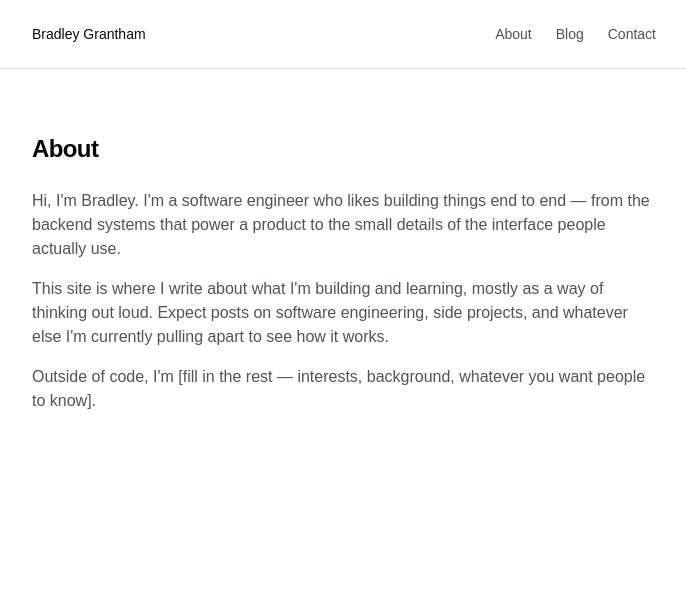
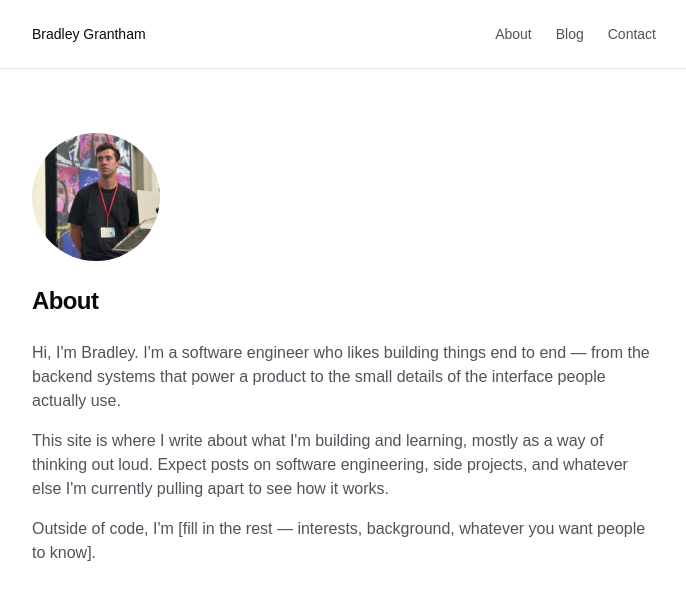
Before and after one commit to BradleyGrantham/bradleygrantham.com, a Next.js app: page /about in a window 1280 px wide. Shown: the top 600 px of the page, without its empty margins (296-982 px from the left). Built offline with nearby package versions, Linux system fonts and the light colour scheme.

Commit message:
Add profile picture to About page
Co-Authored-By: Claude Sonnet 5 <noreply@anthropic.com>

```diff
--- a/src/app/about/page.tsx
+++ b/src/app/about/page.tsx
@@ -1,4 +1,5 @@
 import type { Metadata } from "next";
+import Image from "next/image";
 
 export const metadata: Metadata = {
   title: "About | Bradley Grantham",
@@ -8,7 +9,17 @@ export const metadata: Metadata = {
 export default function AboutPage() {
   return (
     <div className="mx-auto w-full max-w-2xl px-6 py-16">
-      <h1 className="text-2xl font-semibold tracking-tight text-zinc-950 dark:text-zinc-50">
+      <Image
+        src="/images/profile.jpg"
+        alt="Bradley Grantham"
+        width={128}
+        height={128}
+        className="h-32 w-32 rounded-full object-cover"
+        style={{ objectPosition: "58% 20%" }}
+        priority
+      />
+
+      <h1 className="mt-6 text-2xl font-semibold tracking-tight text-zinc-950 dark:text-zinc-50">
         About
       </h1>
 
```
Also changed, not shown: public/images/profile.jpg (added).
